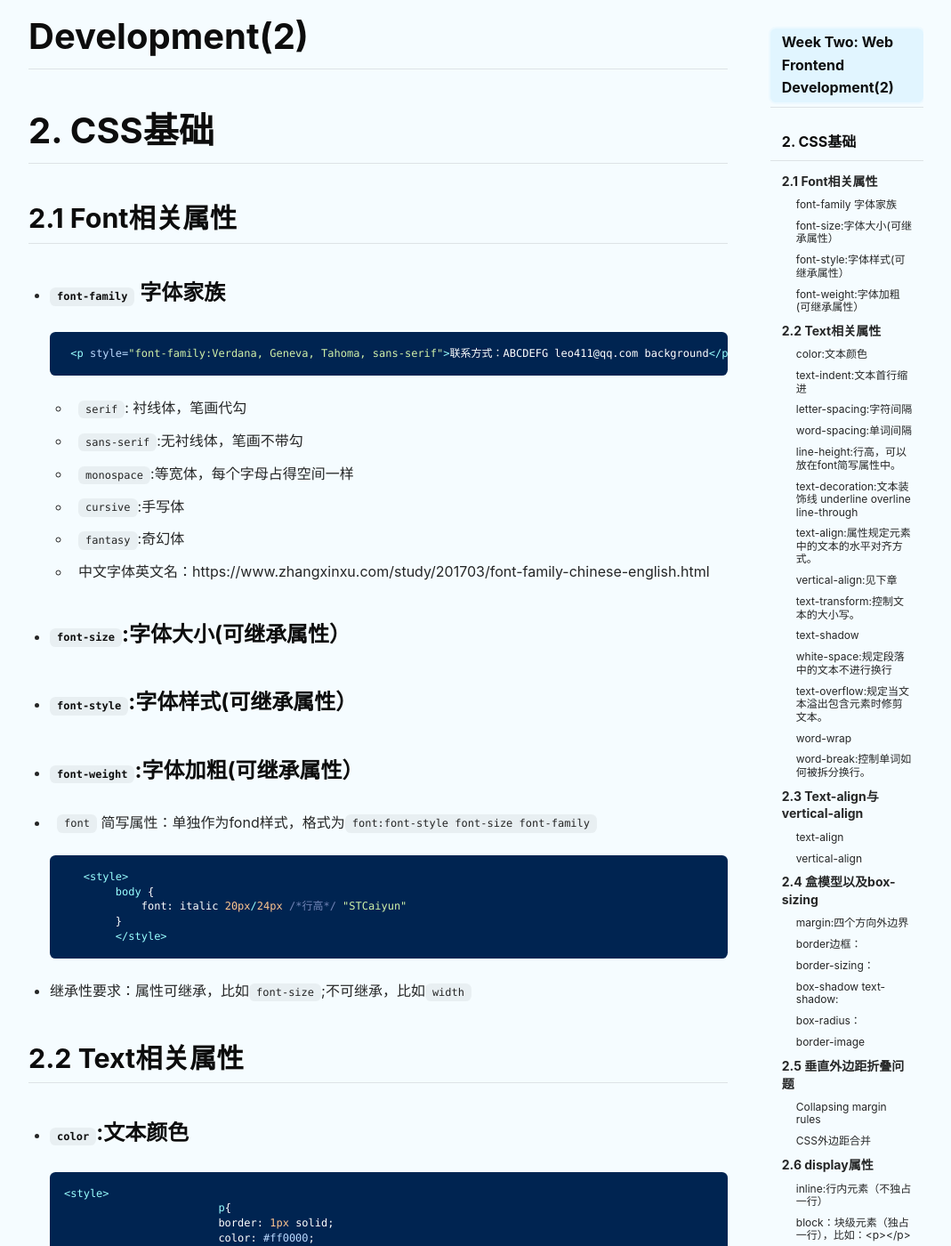
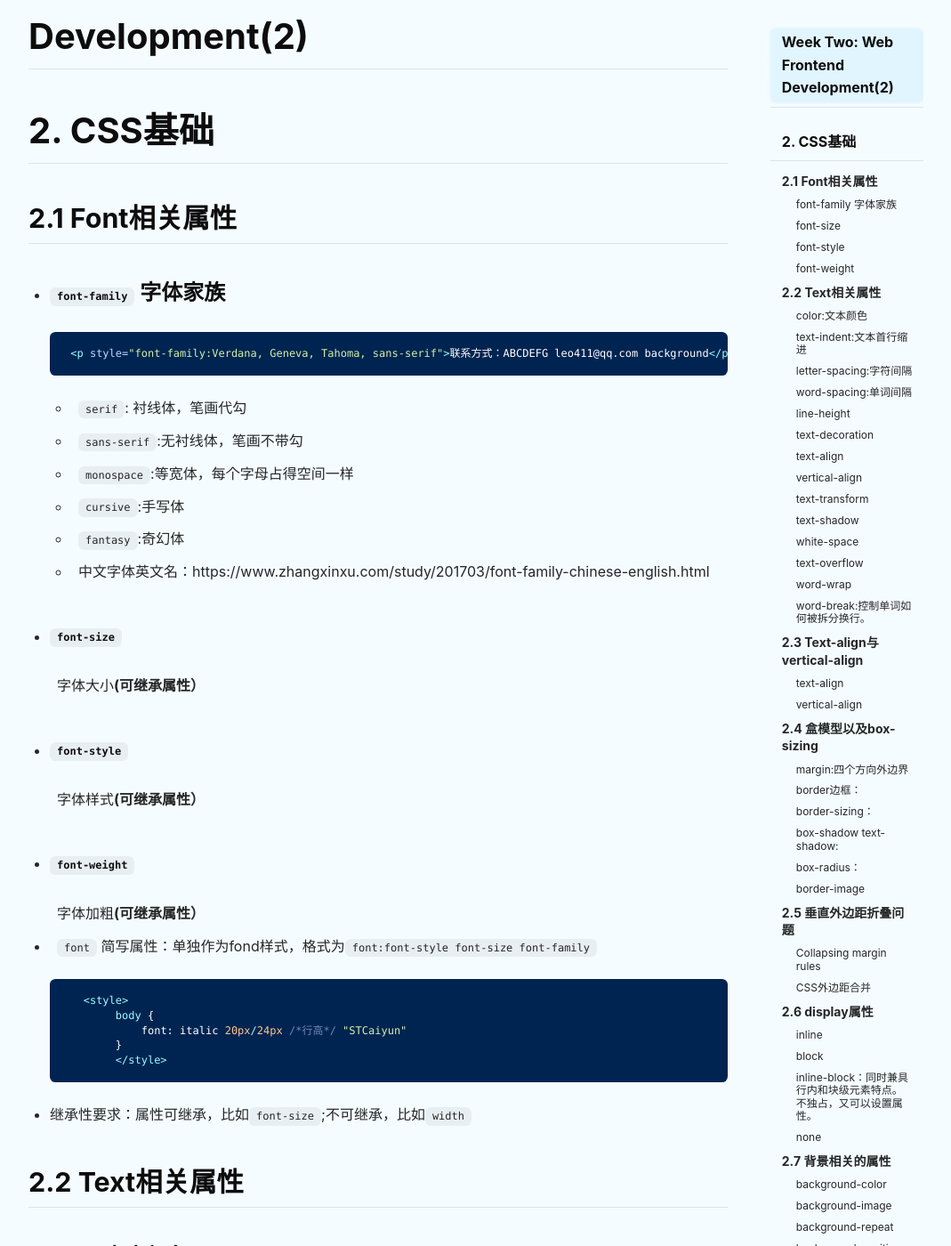
Before and after one commit to suntarliarzn/suntarliarzn.github.io, a Jekyll site: the page built from _posts/2019-03-23-Web frontend development(2)-css.md, in a window 1280 px wide and 1400 px high, scrolled down 301 px. Shown: the whole window at 89% size, without its empty margins (105-1174 px from the left). Built offline with Jekyll 4.4.1, drawn with Linux system fonts in a browser that asks for light colours; nearby versions of some CDN libraries; comment, search, counter and statistics services are not loaded; some of the changed text lies outside the part shown.

Commit message:
20190330 css sidebar2

````diff
--- a/_posts/2019-03-23-Web frontend development(2)-css.md
+++ b/_posts/2019-03-23-Web frontend development(2)-css.md
@@ -36,11 +36,14 @@ layout: article
 
 
 
-- ### `font-size`:字体大小**(可继承属性）**
+- ### `font-size`
+  字体大小**(可继承属性）**
 
-- ### `font-style`:字体样式**(可继承属性）**
+- ### `font-style`
+  字体样式**(可继承属性）**
 
-- ### `font-weight`:字体加粗**(可继承属性）**
+- ### `font-weight`
+  字体加粗**(可继承属性）**
 
 - `font` 简写属性：单独作为fond样式，格式为`font:font-style font-size font-family`
 
@@ -81,7 +84,8 @@ layout: article
 
   **#英文单词之间，或空格间隔的词组之间的距离**
 
-- ### `line-height`:行高，**可以放在font简写属性中**。
+- ### `line-height`
+  行高，**可以放在font简写属性中**。
 
   ```html
   <style>
@@ -97,9 +101,11 @@ layout: article
 
 
 
-- ### `text-decoration`:文本装饰线 `underline` `overline` `line-through`
+- ### `text-decoration`
+  文本装饰线 `underline` `overline` `line-through`
 
-- ### `text-align`:属性规定元素中的文本的水平对齐方式。
+- ### `text-align`
+  属性规定元素中的文本的水平对齐方式。
 
   | 值      | 描述                                       |
   | :------ | :----------------------------------------- |
@@ -109,9 +115,11 @@ layout: article
   | justify | 实现两端对齐文本效果。                     |
   | inherit | 规定应该从父元素继承 text-align 属性的值。 |
 
-- ### `vertical-align`:见下章
+- ### `vertical-align`
+  见下章
 
-- ### `text-transform`:控制文本的大小写。
+- ### `text-transform`
+  控制文本的大小写。
 
   | 值         | 描述                                           |
   | :--------- | :--------------------------------------------- |
@@ -126,7 +134,8 @@ layout: article
 
   ![text-shadow](https://suntarliarzn-1258316859.cos.ap-chongqing.myqcloud.com/Frontend%20Web%20Development/001/font-shadow.jpg)
 
-- ### `white-space`:规定段落中的文本不进行换行
+- ### `white-space`
+  规定段落中的文本不进行换行
 
   | normal   | 默认。空白会被浏览器忽略。                                   |
   | -------- | ------------------------------------------------------------ |
@@ -138,7 +147,8 @@ layout: article
 
 
 
-- ### `text-overflow`:规定当文本溢出包含元素时修剪文本。
+- ### `text-overflow`
+  规定当文本溢出包含元素时修剪文本。
 
   | 值       | 描述                                 | 测试                                                         |
   | :------- | :----------------------------------- | :----------------------------------------------------------- |
@@ -270,32 +280,38 @@ layout: article
 
 ## 2.6 display属性
 
-- ### `inline`:行内元素（不独占一行）
+- ### `inline`
+  行内元素（不独占一行）
 比如：`<strong></strong>`、`<a></a>`
 
   - 无法设置`width` 、`height`、 `margin-top`属性
-- ### `block`：块级元素（独占一行），比如：`<p></p>`
+- ### `block`
+  块级元素（独占一行），比如：`<p></p>`
 
   - 可以设置`width` 、`height`、 `margin-top`属性
 - ### `inline-block`：同时兼具行内和块级元素特点。不独占，又可以设置属性。
 
   - **垂直列表变为水平列表，设置水平导航栏**
-- ### `none`：将元素隐藏
+- ### `none`
+  将元素隐藏
 
 ## 2.7 背景相关的属性
 
-- ### `background-color`: 设置背景颜色
+- ### `background-color`
+  背景颜色
 
-- ### `background-image`: 设置背景图片
+- ### `background-image`
+  背景图片
 
   ```html
    <body style="background-image:url('http://www.w3cplus.com/sites/default/files/styles/print_image/public/baiyaimages/margin-colla-3.jpg');">
   ```
 
 - ### `background-repeat`
-设置背景水平和垂直方向平铺 `repeat-x/y`、不平铺：`no-repeat`
+  设置背景水平和垂直方向平铺 `repeat-x/y`、不平铺：`no-repeat`
 
-- ### `background-position`:背景图片位置
+- ### `background-position`
+  背景图片位置
 
   ```html
           <body style="background-position: 50% 50%">/* “10px 10px” 从左上点开始偏移像素点； “left bottom” 左下角点 */
@@ -303,7 +319,8 @@ layout: article
 
   - `background-repeat`和`background-position`不冲突
 
-- ### `background-size`: 背景图片大小
+- ### `background-size`
+  背景图片大小
 
   ```html
   <body background-size: "100px 100px;"> /*"100% 100% 平铺整个元素界面"*/
@@ -314,7 +331,8 @@ layout: article
   - `cover`:不变形,同比例拉升到**整个界面**。
   - **独立定义，不用简写属性**
 
-- ### `background`(简写属性)：图片链接+背景颜色+平铺+位置
+- ### `background`(简写属性)
+  图片链接+背景颜色+平铺+位置
 
   ```html
   <body style="background:url('http://www.w3cplus.com/sites/default/files/styles/print_image/public/baiyaimages/margin-colla-3.jpg') rgb(235, 113, 113) no-repeat  top left">
@@ -323,7 +341,7 @@ layout: article
 
 
 - ### `background-attachment`
-设置背景图像是否固定或者随着页面的其余部分滚动。
+  设置背景图像是否固定或者随着页面的其余部分滚动。
 
   - `scroll`:默认值，窗口滑定，不移动，如同一张图片。
   - `fixed`: 窗口随滚轮滑动，如同探照灯。
@@ -334,7 +352,7 @@ layout: article
   - `border-box`、`padding-box`、`content-box`
 
 - ### `background-origin`
-规定 background-position 属性相对于什么位置来定位
+  规定 background-position 属性相对于什么位置来定位
 
   - 如果**背景图像的 background-attachment 属性为 "fixed"**，则该属性没有效果。
 
@@ -347,7 +365,7 @@ layout: article
   - `content-box`就是把背景图片的坐标原点设置在盒模型**content-box**区域的左上角
 
 - ### `multiple backgrounds`
-多重背景图象，可以把不同背景图象只放到一个块元素里。
+  多重背景图象，可以把不同背景图象只放到一个块元素里。
 
   - 多个图片url之间使用逗号隔开即可；如果有多个背景图片，而其他属性只有一个（例如background-repeat只有一个），表明所有背景图片应用该属性值。
 
````
